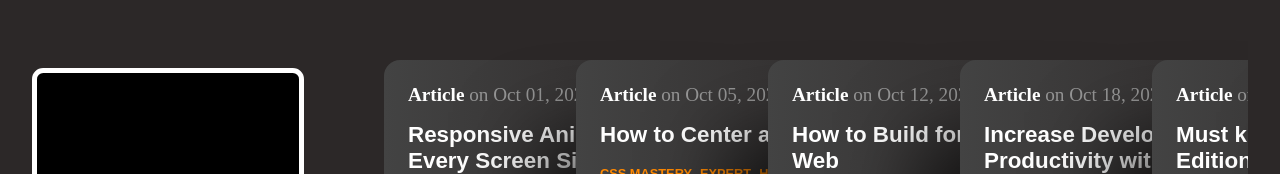
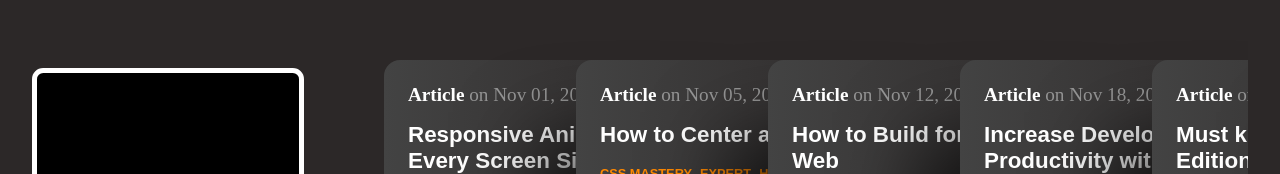
Before and after one commit to Bitnagar/csstrickscardsanimation, a React (Create React App) app: page / in a window 1280 px wide. Shown: the part 108-282 px from the top of the page. Built offline with nearby package versions, Linux system fonts and the light colour scheme; a web font is replaced by a local one.

Commit message:
update dates

```diff
--- a/src/components/SectionRight.js
+++ b/src/components/SectionRight.js
@@ -4,21 +4,21 @@ import Card from './Card';
 export default function SectionRight() {
   const data = [
     {
-      date: 'Oct 01, 2022',
+      date: 'Nov 01, 2022',
       heading: 'Responsive Animations for Every Screen Size and Device',
       tags: ['animation', 'canvas', 'flip', 'gsap', 'svg animation'],
       picture: './pngegg.png',
       name: 'bitnagar',
     },
     {
-      date: 'Oct 05, 2022',
+      date: 'Nov 05, 2022',
       heading: 'How to Center a Div 101',
       tags: ['css mastery', 'expert', 'html', 'no js'],
       picture: './pngegg.png',
       name: 'bitnagar',
     },
     {
-      date: 'Oct 12, 2022',
+      date: 'Nov 12, 2022',
       heading: 'How to Build for the Mobile Web',
       tags: [
         'mobile web dev',
@@ -31,35 +31,35 @@ export default function SectionRight() {
       name: 'bitnagar',
     },
     {
-      date: 'Oct 18, 2022',
+      date: 'Nov 18, 2022',
       heading: 'Increase Developer Productivity with these Steps!',
       tags: ['productivity', 'hack', 'work', 'code', 'developer tools'],
       picture: './pngegg.png',
       name: 'bitnagar',
     },
     {
-      date: 'Oct 25, 2022',
+      date: 'Nov 25, 2022',
       heading: 'Must know JS Tricks 2022 Edition',
       tags: ['JavaScript', 'JS Mastery', 'animation', 'DOM'],
       picture: './pngegg.png',
       name: 'bitnagar',
     },
     {
-      date: 'Oct 01, 2022',
+      date: 'Nov 01, 2022',
       heading: 'Responsive Animations for Every Screen Size and Device',
       tags: ['animation', 'canvas', 'flip', 'gsap', 'svg animation'],
       picture: './pngegg.png',
       name: 'bitnagar',
     },
     {
-      date: 'Oct 05, 2022',
+      date: 'Nov 05, 2022',
       heading: 'How to Center a Div 101',
       tags: ['css mastery', 'expert', 'html', 'no js'],
       picture: './pngegg.png',
       name: 'bitnagar',
     },
     {
-      date: 'Oct 12, 2022',
+      date: 'Nov 12, 2022',
       heading: 'How to Build for the Mobile Web',
       tags: [
         'mobile web dev',
@@ -72,14 +72,14 @@ export default function SectionRight() {
       name: 'bitnagar',
     },
     {
-      date: 'Oct 18, 2022',
+      date: 'Nov 18, 2022',
       heading: 'Increase Developer Productivity with these Steps!',
       tags: ['productivity', 'hack', 'work', 'code', 'developer tools'],
       picture: './pngegg.png',
       name: 'bitnagar',
     },
     {
-      date: 'Oct 25, 2022',
+      date: 'Nov 25, 2022',
       heading: 'Must know JS Tricks 2022 Edition',
       tags: ['JavaScript', 'JS Mastery', 'animation', 'DOM'],
       picture: './pngegg.png',
```
